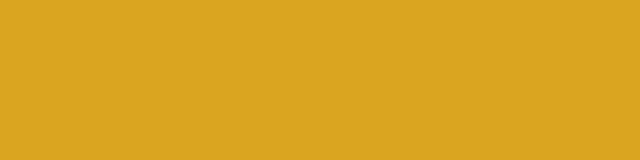
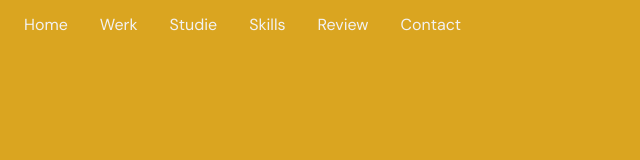
Before and after one commit to MerylGeugies/html, a plain HTML site: page index.html in a window 1280 px wide. Shown: the whole page, without its empty margins (0-640 px from the left). Drawn offline with Linux system fonts and the light colour scheme.

Commit message:
Created navbar in html and css

```diff
--- a/index.html
+++ b/index.html
@@ -11,5 +11,14 @@
 </head>
 <body>
 
+  <div class="navbar">
+    <a href="#home">Home</a>
+    <a href="#werk">Werk</a>
+    <a href="#studie">Studie</a>
+    <a href="#skills">Skills</a>
+    <a href="#review">Review</a>
+    <a href="#contact">Contact</a>
+  </div>
+
 </body>
 </html>
--- a/style.css
+++ b/style.css
@@ -1,3 +1,33 @@
 body {
   background-color: #DAA520;
+  font-family: 'DM Sans', sans-serif;
 }
+
+.navbar {
+  overflow: hidden;
+  background-color: #DAA520;
+  position: fixed; /* Set the navbar to fixed position */
+  top: 0; /* Position the navbar at the top of the page */
+  width: 100%; /* Full width */
+}
+
+/* Links inside the navbar */
+.navbar a {
+  float: left;
+  display: block;
+  color: #f2f2f2;
+  text-align: center;
+  padding: 14px 16px;
+  text-decoration: none;
+}
+
+/* Change background on mouse-over */
+.navbar a:hover {
+  border-bottom: #ddd;
+  color: black;
+}
+
+/* Main content */
+.main {
+  margin-top: 30px; /* Add a top margin to avoid content overlay */
+}
```
